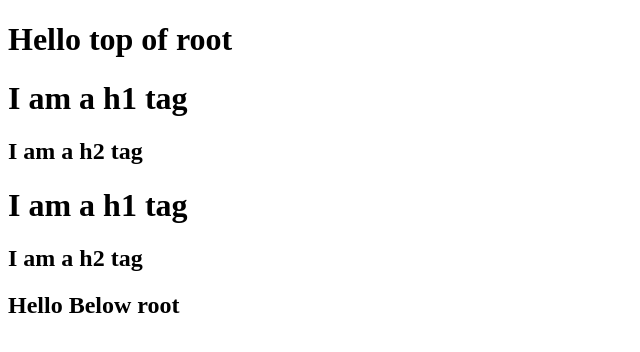
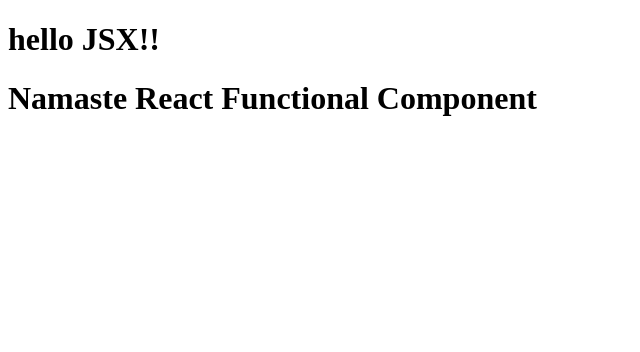
Before and after one commit to Preeti2189/namaste-react, a React (Vite) app: page / in a window 1280 px wide. Shown: the top 352 px of the page, without its empty margins (0-640 px from the left). Built offline with nearby package versions, Linux system fonts and the light colour scheme.

Commit message:
episode-03

```diff
--- a/App.js
+++ b/App.js
@@ -1,52 +1,26 @@
 import React from "react";
 import ReactDOM from "react-dom/client";
-/*const heading = React.createElement(
-  "h1",
-  { id: "heading" },
-  "Hello world from React"
-);
-console.log(heading); // RETURNS AN OBJECT
-const root = ReactDOM.createRoot(document.getElementById("root"));
-root.render(heading);
 
+//React.createElement --JS object ==> HTMLElement(render)
 
-nested dom
-<div>
-    <div>
-        <h1>I am h1 TAg</h1>
-    </div>
-</div>
+//JSX code...html like syntax,
 
-const parent = React.createElement(
-  "div",
-  { id: "parent" },
-  React.createElement(
-    "div",
-    { id: "child" },
-    React.createElement("h1", {}, "Iam a h1 tag")
-  )
+const elem = <span>React Element </span>;
+const title = <h1 className="head">hello JSX!!</h1>;
+//console.log(jsxHeading);
+
+//React Functional component
+// const HeadingComponent = () => {
+//   return;
+//   <h1 className="heading">Namaste React Functional Component</h1>;
+// };
+
+const HeadingComponent = () => (
+  <div id="container">
+    {title}
+
+    <h1 className="heading">Namaste React Functional Component</h1>
+  </div>
 );
 const root = ReactDOM.createRoot(document.getElementById("root"));
-root.render(parent);
-
-<div>
-    <div>
-        <h1>I am h1 TAg</h1>
-        <h2>I am h2 Tag</h2>
-    </div>
-</div>
-
-*/
-const parent = React.createElement("div", { id: "parent" }, [
-  React.createElement("div", { id: "child" }, [
-    React.createElement("h1", {}, "I am a h1 tag"),
-    React.createElement("h2", {}, "I am a h2 tag"),
-  ]),
-  React.createElement("div", { id: "child2" }, [
-    React.createElement("h1", {}, "I am a h1 tag"),
-    React.createElement("h2", {}, "I am a h2 tag"),
-  ]),
-]);
-console.log(parent); //object
-const root = ReactDOM.createRoot(document.getElementById("root"));
-root.render(parent);
+root.render(<HeadingComponent />);
--- a/index.html
+++ b/index.html
@@ -7,9 +7,9 @@
     <title>React</title>
 </head>
 <body>
-    <h1>Hello top of root</h1>
-    <div id="root"></div>
-    <h2>Hello Below root</h2>
+    <div id="root">
+        <h1>Not rendered</h1>
+    </div>
 <script src="./App.js" type="module"> </script>
 </body>
 </html>
```
